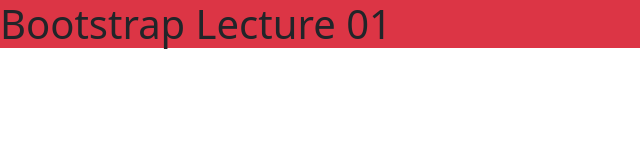
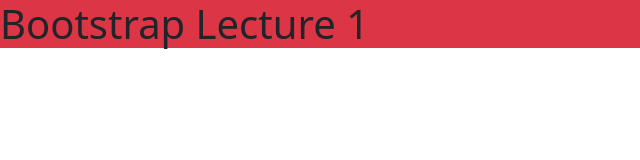
Before and after one commit to sulaimanbiswas/bootstrap-tutorial, a plain HTML site: page index.html in a window 1280 px wide. Shown: the full height of the page, 0-640 px from the left. Drawn offline with nearby package versions, Linux system fonts and the light colour scheme.

Commit message:
lecture 01 done

```diff
--- a/index.html
+++ b/index.html
@@ -12,7 +12,7 @@
     />
   </head>
   <body>
-    <h1 class="bg-danger">Bootstrap Lecture 01</h1>
+    <h1 class="bg-danger">Bootstrap Lecture 1</h1>
 
     <script
       src="https://cdn.jsdelivr.net/npm/bootstrap@5.3.2/dist/js/bootstrap.bundle.min.js"
```
